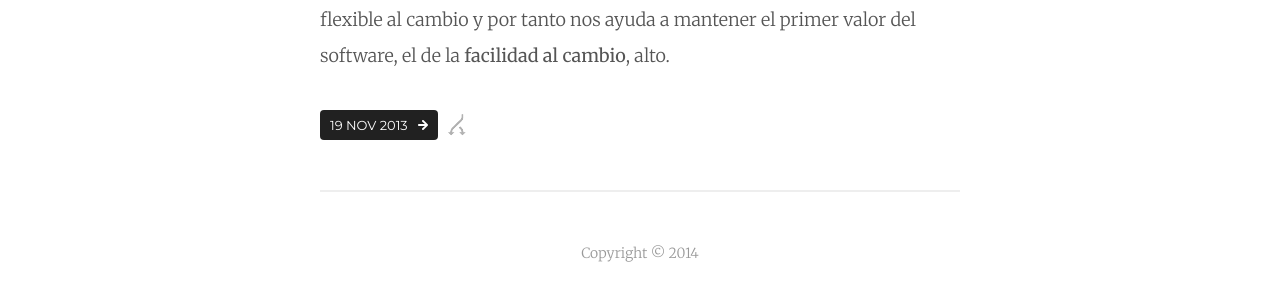
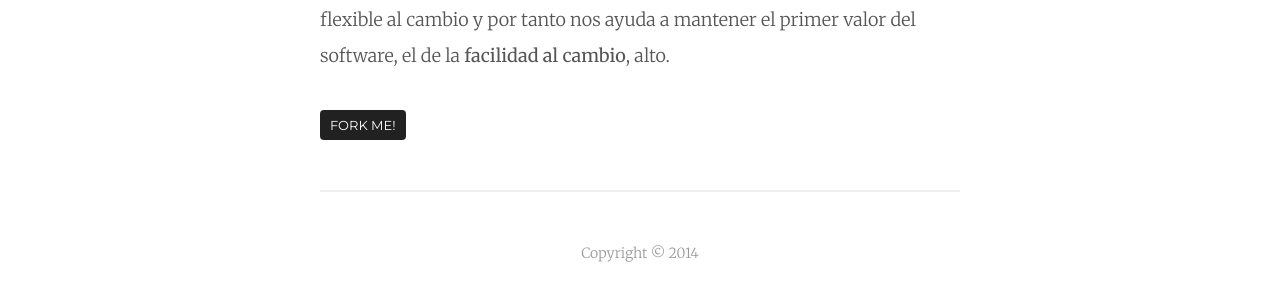
Before and after one commit to keyvanakbary/keyvanakbary.com, a Jekyll site: the page built from _posts/2013-11-19-principio-de-responsabilidad-unica.md, in a window 1280 px wide. Shown: the part 1820-2120 px from the top of the page. Built offline with Jekyll 4.4.1, drawn with Linux system fonts in a browser that asks for light colours; nearby versions of some CDN libraries; Markdown is read by kramdown in place of the engine named in the settings; comment, search, counter and statistics services are not loaded.

Commit message:
Redesign fork me button

```diff
--- a/_layouts/post.html
+++ b/_layouts/post.html
@@ -11,8 +11,7 @@ layout: default
     </div>
 
     <div class="post-data">
-        <a class="timestamp button" href="{{ post.url }}">{{ page.date | date_to_string }}<span class="arrow right"></span></a>
-        <a class="fork" href="https://github.com/keyvanakbary/keyvanakbary.github.io/blob/master/{{ page.path }}" title="Fork me!"></a>
+        <a class="button" href="https://github.com/keyvanakbary/keyvanakbary.github.io/blob/master/{{ page.path }}">Fork me!</a>
     </div>
 </div>
 
--- a/css/main.css
+++ b/css/main.css
@@ -497,25 +497,6 @@ a.tag:after {
 
 .arrow.right.dark {background-position: -30px 0;}
 
-.fork {
-    height: 22px;
-    width: 19px;
-    background: url('/assets/images/sprite-fork.png') no-repeat 0 0;
-    display: inline-block;
-    opacity: 0.3;
-    vertical-align: middle;
-    margin-left: 5px;
-
-    -webkit-transition: opacity .15s ease-out;
-       -moz-transition: opacity .15s ease-out;
-         -o-transition: opacity .15s ease-out;
-            transition: opacity .15s ease-out;
-}
-
-.fork:hover {
-    opacity: 1;
-}
-
 /*--BUTTONS--*/
 
 .button {
```
Also changed, not shown: assets/images/sprite-fork.png (deleted).
